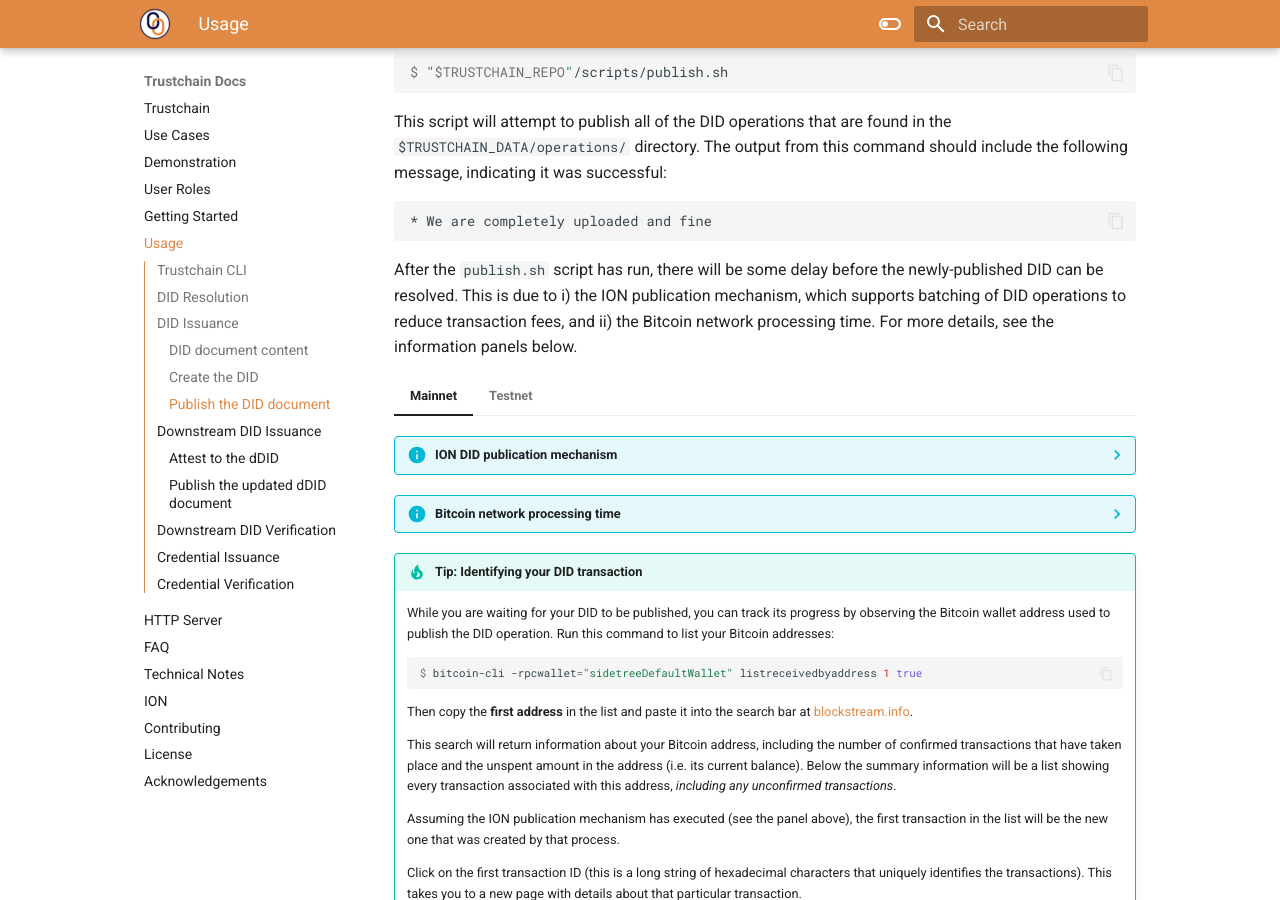
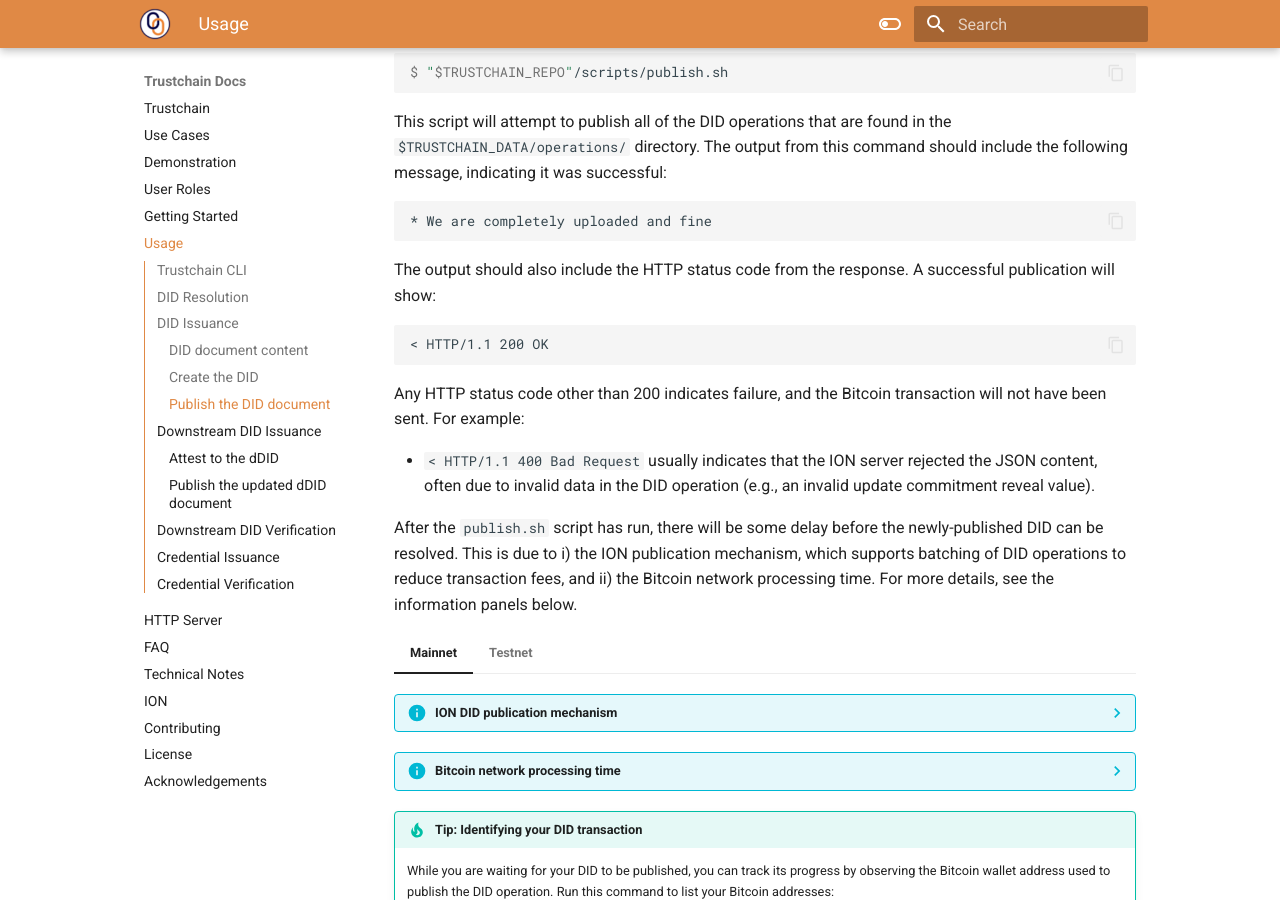
Before and after one commit to alan-turing-institute/trustchain, an MkDocs documentation site: the page built from docs/usage.md, in a window 1280 px wide and 900 px high, scrolled down 4294 px. Built offline with MkDocs 1.6.1 and Material for MkDocs 9.7.7, drawn with Linux system fonts in a browser that asks for light colours; nearby versions of some CDN libraries; library files that are not in the unit come from our copies.

Commit message:
Enhance usage documentation with HTTP status code info
Added details about HTTP status codes in publication output.

````diff
--- a/docs/usage.md
+++ b/docs/usage.md
@@ -237,6 +237,16 @@
 * We are completely uploaded and fine
 ```
 
+The output should also include the HTTP status code from the response. A successful publication will show:
+
+```
+< HTTP/1.1 200 OK
+```
+
+Any HTTP status code other than 200 indicates failure, and the Bitcoin transaction will not have been sent. For example:
+
+- `< HTTP/1.1 400 Bad Request` usually indicates that the ION server rejected the JSON content, often due to invalid data in the DID operation (e.g., an invalid update commitment reveal value).
+
 After the `publish.sh` script has run, there will be some delay before the newly-published DID can be resolved. This is due to i) the ION publication mechanism, which supports batching of DID operations to reduce transaction fees, and ii) the Bitcoin network processing time. For more details, see the information panels below.
 
 === "Mainnet"
````
